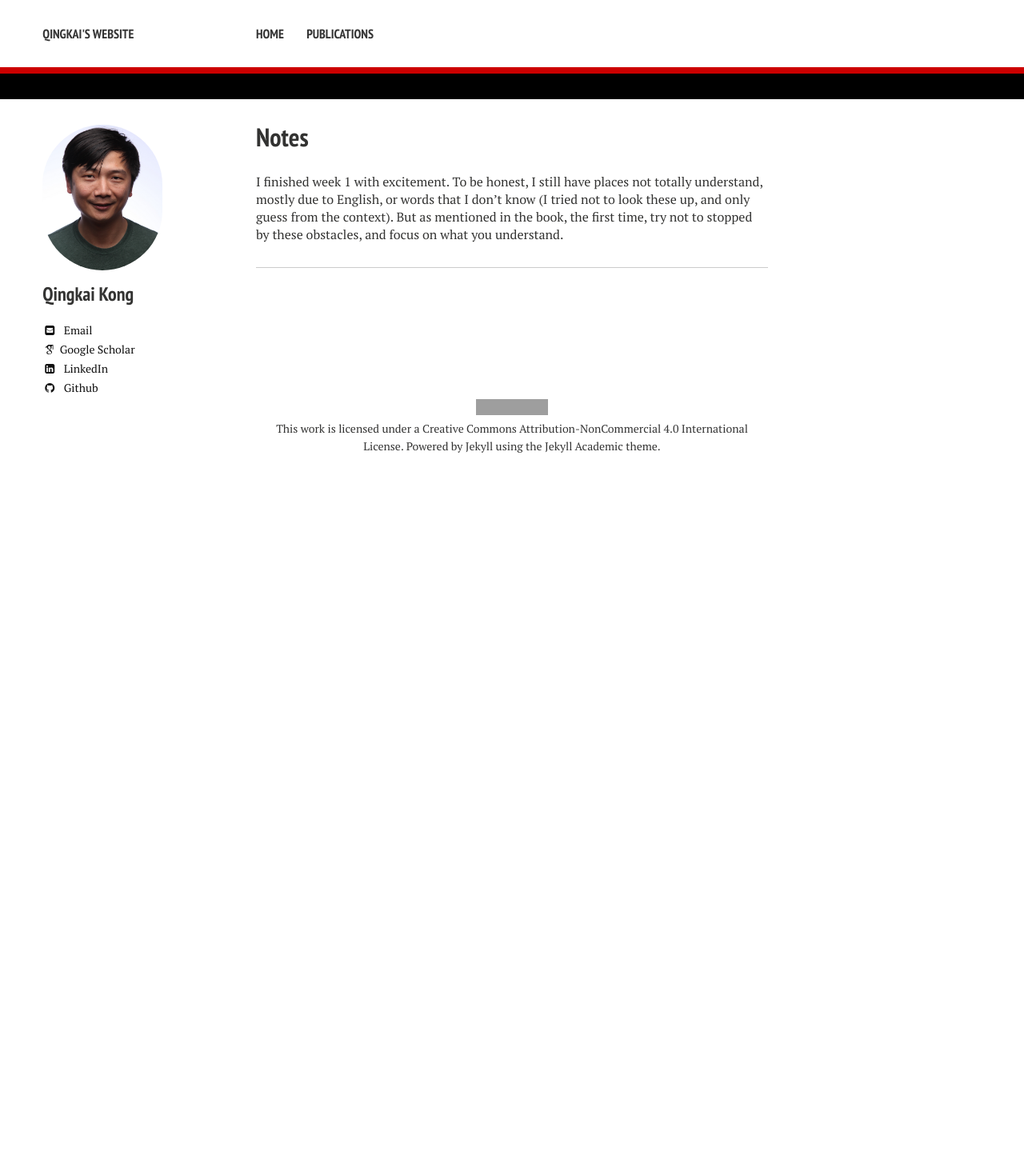
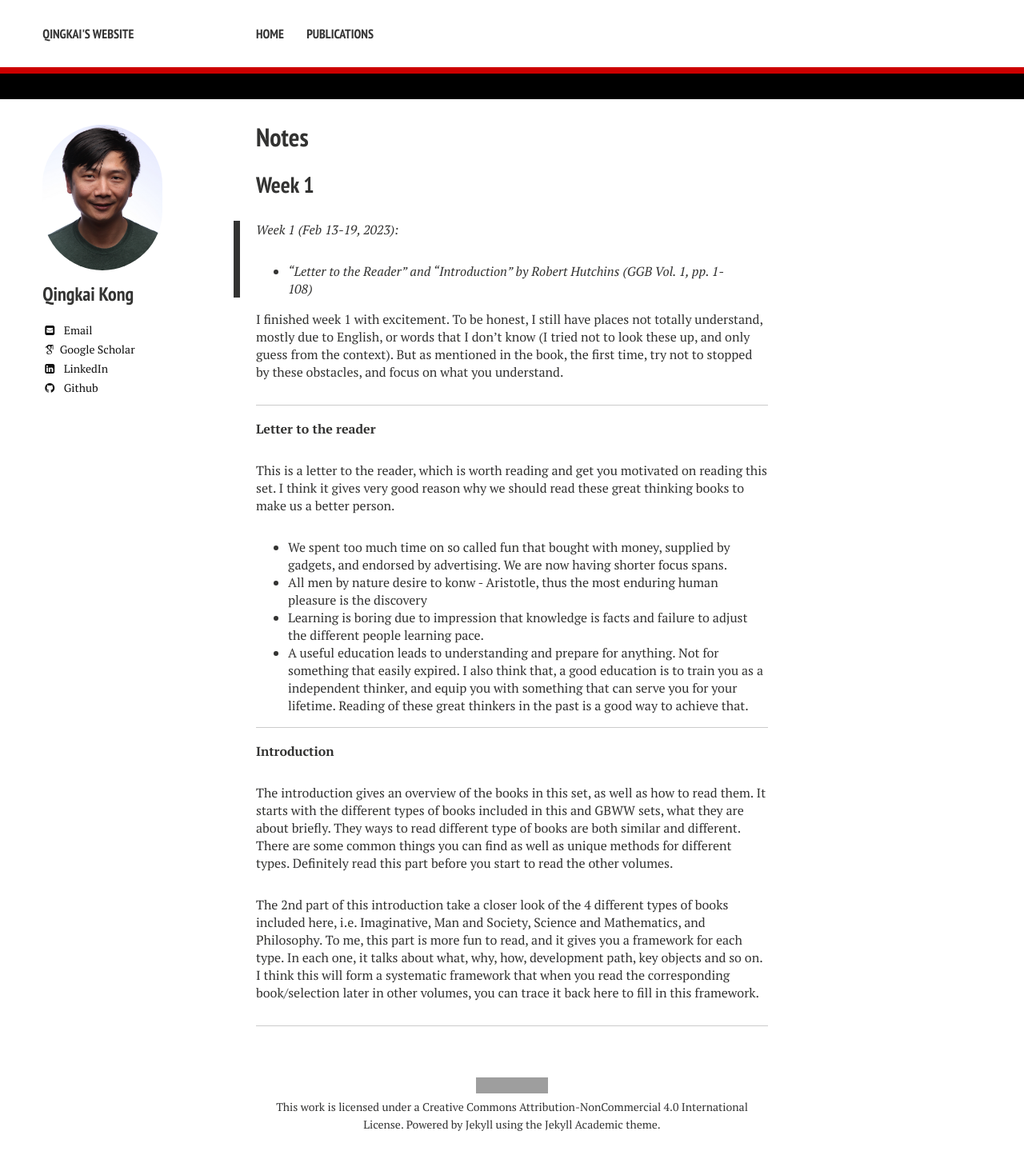
Before and after one commit to qingkaikong/qingkaikong, a Jekyll site: the page built from GGB_notes/GGB_week1.md, in a window 1280 px wide. Shown: the whole page at 80% size. Built offline with Jekyll 4.4.1, drawn with Linux system fonts in a browser that asks for light colours; nearby versions of some CDN libraries; some web fonts are replaced; before the commit the page ends 900 px from its top, so only the background shows below that; grey boxes are pictures that could not be loaded.

Commit message:
add week1 notes

```diff
--- a/GGB_notes/GGB_week1.md
+++ b/GGB_notes/GGB_week1.md
@@ -4,4 +4,26 @@ title: Notes
 excerpt: "Notes"
 ---
 
+## Week 1
+
+> Week 1 (Feb 13-19, 2023):
+* "Letter to the Reader" and "Introduction" by Robert Hutchins (GGB Vol. 1, pp. 1-108)
+
 I finished week 1 with excitement. To be honest, I still have places not totally understand, mostly due to English, or words that I don't know (I tried not to look these up, and only guess from the context). But as mentioned in the book, the first time, try not to stopped by these obstacles, and focus on what you understand.
+
+---
+**Letter to the reader**
+
+This is a letter to the reader, which is worth reading and get you motivated on reading this set. I think it gives very good reason why we should read these great thinking books to make us a better person.
+
+* We spent too much time on so called fun that bought with money, supplied by gadgets, and endorsed by advertising. We are now having shorter focus spans.
+* All men by nature desire to konw - Aristotle, thus the most enduring human pleasure is the discovery
+* Learning is boring due to impression that knowledge is facts and failure to adjust the different people learning pace.
+* A useful education leads to understanding and prepare for anything. Not for something that easily expired. I also think that, a good education is to train you as a independent thinker, and equip you with something that can serve you for your lifetime. Reading of these great thinkers in the past is a good way to achieve that.
+
+---
+**Introduction**
+
+The introduction gives an overview of the books in this set, as well as how to read them. It starts with the different types of books included in this and GBWW sets, what they are about briefly. They ways to read different type of books are both similar and different. There are some common things you can find as well as unique methods for different types. Definitely read this part before you start to read the other volumes.
+
+The 2nd part of this introduction take a closer look of the 4 different types of books included here, i.e. Imaginative, Man and Society, Science and Mathematics, and Philosophy. To me, this part is more fun to read, and it gives you a framework for each type. In each one, it talks about what, why, how, development path, key objects and so on. I think this will form a systematic framework that when you read the corresponding book/selection later in other volumes, you can trace it back here to fill in this framework.
```
